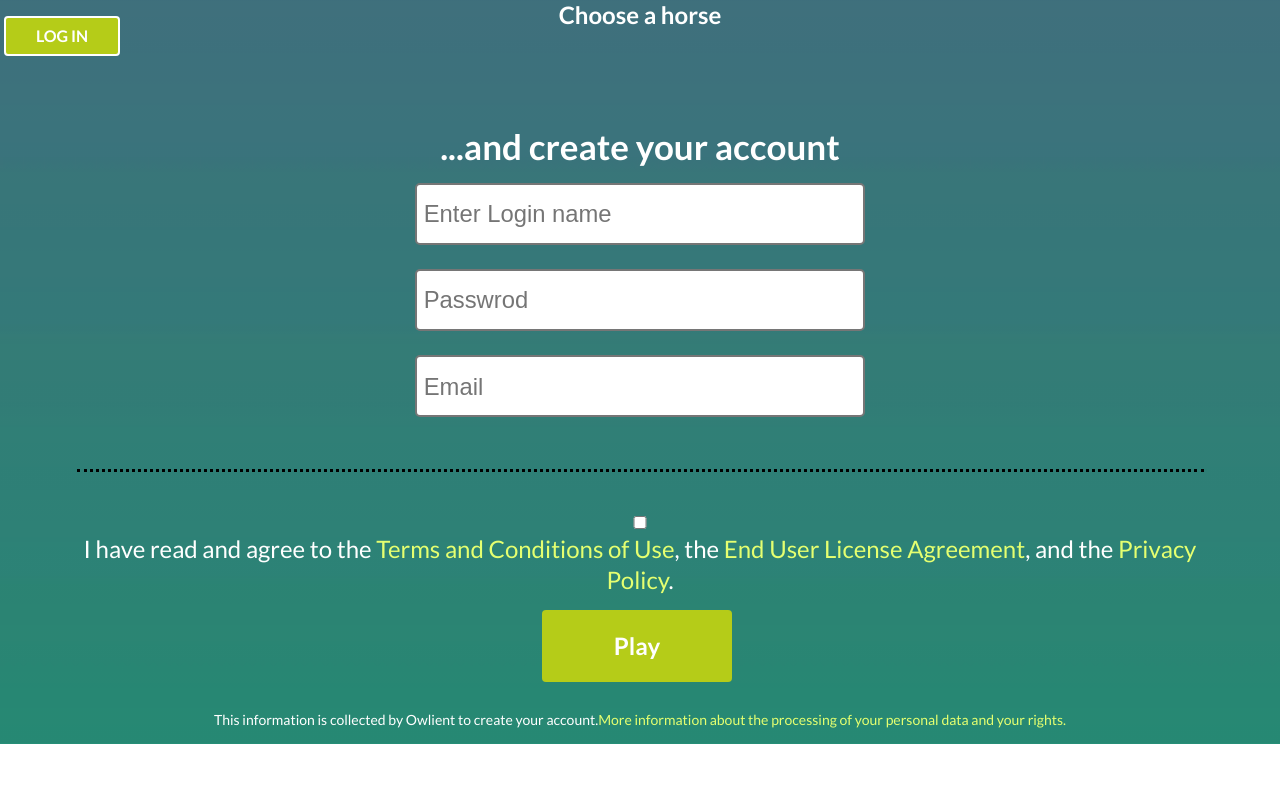
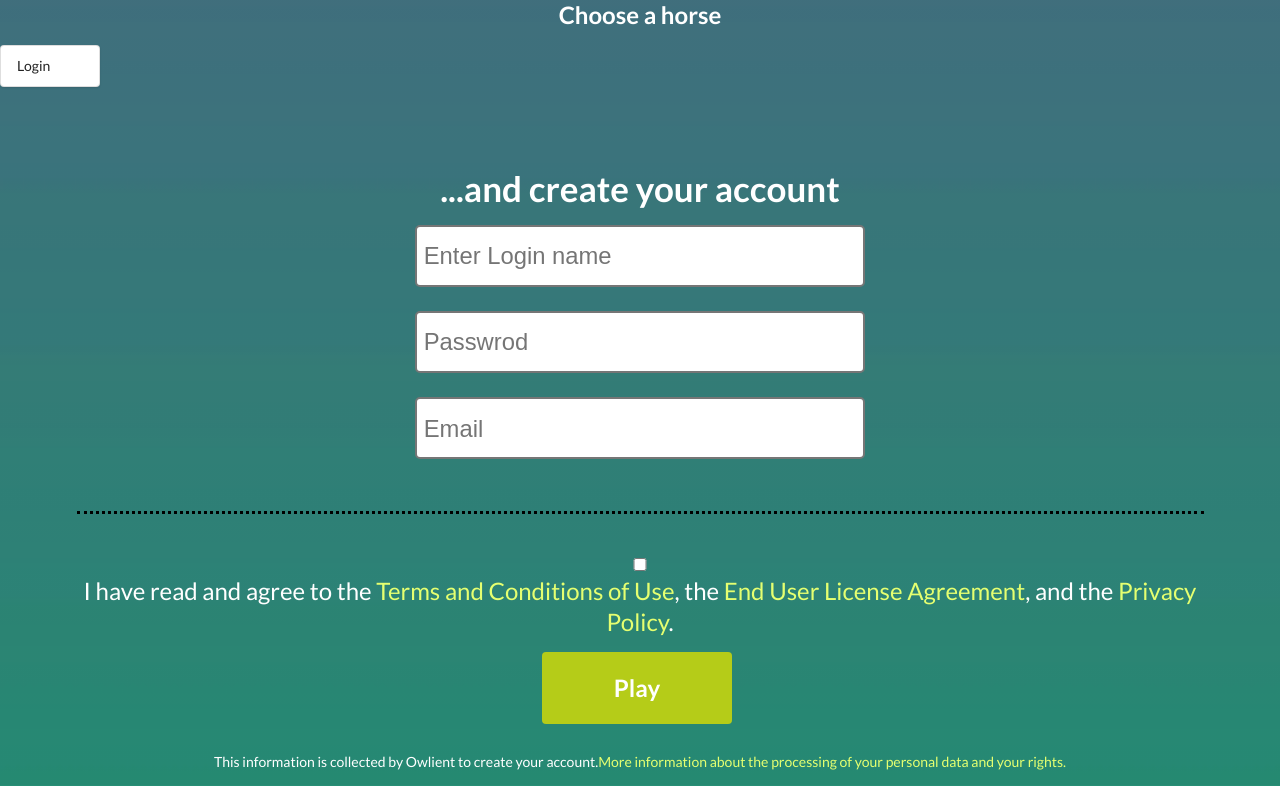
Before and after one commit to lalaantika/loginpage, an Angular app in the folder class-login-project/: page / in a window 1280 px wide. Built offline with nearby package versions, Linux system fonts and the light colour scheme.

Commit message:
login button

```diff
--- a/class-login-project/src/app/app.component.css
+++ b/class-login-project/src/app/app.component.css
@@ -26,3 +26,10 @@
 .img-bg-home {
     background-image: linear-gradient(rgba(0, 0, 0, 0.4), rgba(0, 0, 0, 0.4)), url('/assets/images/background.jpeg');
 }
+.menu
+{
+    width:100px;
+}
+.item{
+    width:500px;
+}
--- a/class-login-project/src/app/app.component.html
+++ b/class-login-project/src/app/app.component.html
@@ -2,7 +2,14 @@
     <div class= "ui grid ">
         <div class="sixteen wide column ">
             <h2 class="main-heading">Choose a horse</h2>
-            <button routerLink="login" class="ui olive button large right floated main-btn">LOG IN </button>
+            <div class="ui compact menu">
+                <div class="ui simple dropdown item">
+                  Login
+                  <div class="menu">
+                    <div class="item"><app-log-in></app-log-in></div>
+                  </div>
+                </div>
+              </div>
         </div>
         <div class="sixteen wide column">
         </div>
```
